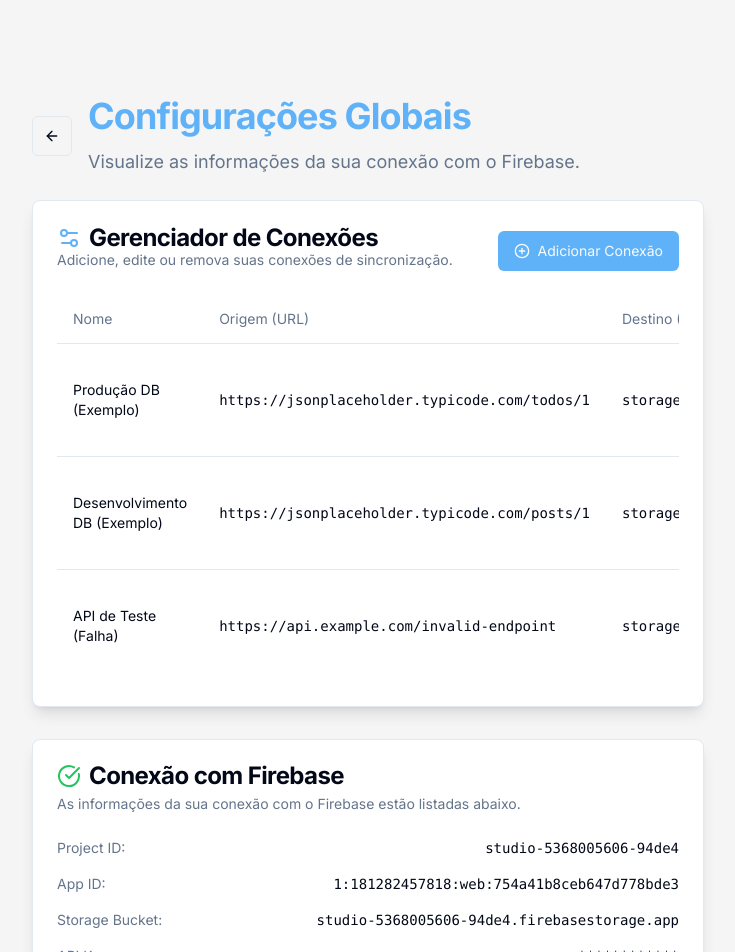
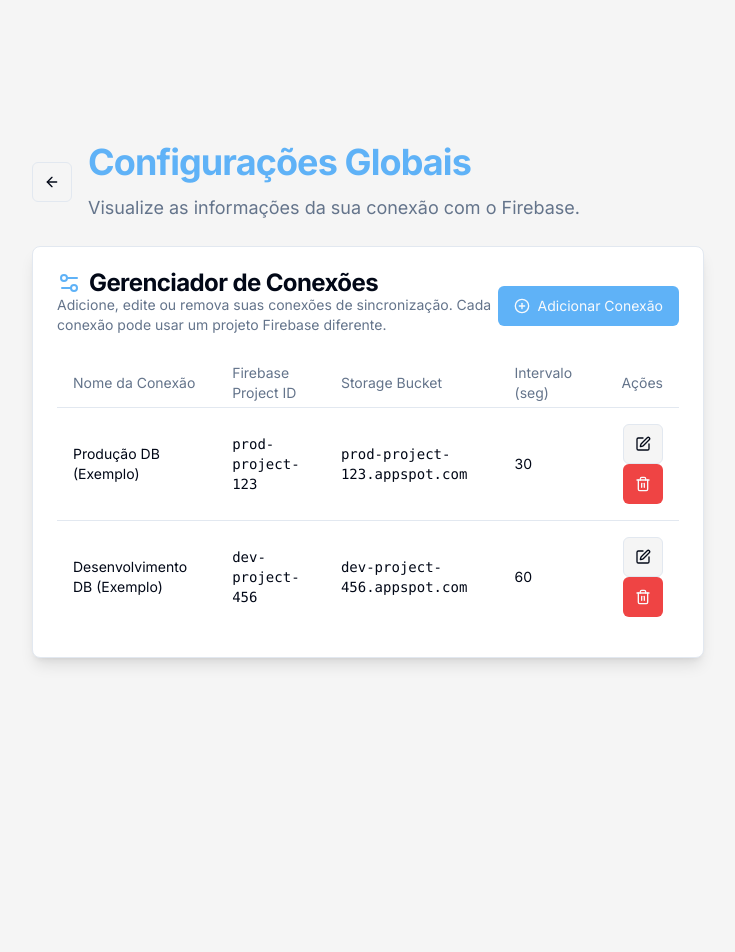
Before and after one commit to edinaldoof/projetosexecucao, a Next.js app: page /settings in a window 1280 px wide. Shown: the top 952 px of the page, without its empty margins (272-1007 px from the left). After the commit the page ends 800 px from the top, so only its background shows below. Built offline with nearby package versions, Linux system fonts and the light colour scheme.

Commit message:
faça isso

```diff
--- a/src/components/environment-form.tsx
+++ b/src/components/environment-form.tsx
@@ -23,12 +23,21 @@ import {
 } from '@/components/ui/form';
 import { Input } from '@/components/ui/input';
 import { Environment } from '@/contexts/sync-context';
+import { Separator } from './ui/separator';
 
 const formSchema = z.object({
   name: z.string().min(1, 'O nome é obrigatório.'),
   url: z.string().url('Por favor, insira uma URL válida.'),
-  firebaseTarget: z.string().min(1, 'O destino no Firebase é obrigatório.'),
   syncInterval: z.coerce.number().int().positive('O intervalo deve ser um número positivo de segundos.'),
+  firebasePath: z.string().min(1, 'O caminho de destino no Storage é obrigatório.'),
+  firebaseConfig: z.object({
+      apiKey: z.string().min(1, "API Key é obrigatória."),
+      authDomain: z.string().min(1, "Auth Domain é obrigatório."),
+      projectId: z.string().min(1, "Project ID é obrigatório."),
+      storageBucket: z.string().min(1, "Storage Bucket é obrigatório."),
+      messagingSenderId: z.string().min(1, "Messaging Sender ID é obrigatório."),
+      appId: z.string().min(1, "App ID é obrigatório."),
+  })
 });
 
 type EnvironmentFormValues = z.infer<typeof formSchema>;
@@ -51,8 +60,16 @@ export default function EnvironmentForm({
     defaultValues: {
       name: '',
       url: '',
-      firebaseTarget: '',
       syncInterval: 30,
+      firebasePath: 'storage/data/',
+      firebaseConfig: {
+        apiKey: '',
+        authDomain: '',
+        projectId: '',
+        storageBucket: '',
+        messagingSenderId: '',
+        appId: '',
+      }
     },
   });
 
@@ -61,15 +78,24 @@ export default function EnvironmentForm({
       form.reset({
         name: environment.name,
         url: environment.url,
-        firebaseTarget: environment.firebaseTarget,
-        syncInterval: environment.syncInterval / 1000, // Convert ms to seconds for display
+        syncInterval: environment.syncInterval / 1000,
+        firebasePath: environment.firebasePath,
+        firebaseConfig: environment.firebaseConfig,
       });
     } else {
       form.reset({
         name: '',
         url: '',
-        firebaseTarget: '',
         syncInterval: 30,
+        firebasePath: 'storage/data/',
+        firebaseConfig: {
+            apiKey: '',
+            authDomain: '',
+            projectId: '',
+            storageBucket: '',
+            messagingSenderId: '',
+            appId: '',
+        }
       });
     }
   }, [environment, form, isOpen]);
@@ -78,21 +104,22 @@ export default function EnvironmentForm({
     onSave({
       id: environment?.id || '', // ID will be generated in reducer for new envs
       ...data,
-      syncInterval: data.syncInterval * 1000, // Convert seconds to ms for storage
+      syncInterval: data.syncInterval * 1000, // Convert seconds to ms
     });
   };
 
   return (
     <Dialog open={isOpen} onOpenChange={onOpenChange}>
-      <DialogContent className="sm:max-w-[425px]">
+      <DialogContent className="sm:max-w-xl max-h-[90vh] overflow-y-auto">
         <DialogHeader>
           <DialogTitle>{environment ? 'Editar Conexão' : 'Adicionar Nova Conexão'}</DialogTitle>
           <DialogDescription>
-            Preencha os detalhes da conexão de sincronização.
+            Preencha os detalhes da conexão de sincronização, incluindo as credenciais do projeto Firebase de destino.
           </DialogDescription>
         </DialogHeader>
         <Form {...form}>
           <form onSubmit={form.handleSubmit(onSubmit)} className="space-y-4 py-4">
+            <h3 className="text-lg font-medium">Configuração da Origem</h3>
             <FormField
               control={form.control}
               name="name"
@@ -121,12 +148,28 @@ export default function EnvironmentForm({
             />
             <FormField
               control={form.control}
-              name="firebaseTarget"
+              name="syncInterval"
               render={({ field }) => (
                 <FormItem>
-                  <FormLabel>Destino no Firebase Storage (caminho)</FormLabel>
+                  <FormLabel>Intervalo de Sincronização (segundos)</FormLabel>
                   <FormControl>
-                    <Input placeholder="storage/producao/" {...field} />
+                    <Input type="number" {...field} />
+                  </FormControl>
+                  <FormMessage />
+                </FormItem>
+              )}
+            />
+
+            <Separator className="my-6" />
+            <h3 className="text-lg font-medium">Configuração do Firebase (Destino)</h3>
+             <FormField
+              control={form.control}
+              name="firebasePath"
+              render={({ field }) => (
+                <FormItem>
+                  <FormLabel>Caminho no Storage</FormLabel>
+                  <FormControl>
+                    <Input placeholder="caminho/para/salvar/dados.json" {...field} />
                   </FormControl>
                   <FormMessage />
                 </FormItem>
@@ -134,12 +177,77 @@ export default function EnvironmentForm({
             />
             <FormField
               control={form.control}
-              name="syncInterval"
+              name="firebaseConfig.projectId"
               render={({ field }) => (
                 <FormItem>
-                  <FormLabel>Intervalo de Sincronização (segundos)</FormLabel>
+                  <FormLabel>Project ID</FormLabel>
                   <FormControl>
-                    <Input type="number" {...field} />
+                    <Input {...field} />
+                  </FormControl>
+                  <FormMessage />
+                </FormItem>
+              )}
+            />
+            <FormField
+              control={form.control}
+              name="firebaseConfig.appId"
+              render={({ field }) => (
+                <FormItem>
+                  <FormLabel>App ID</FormLabel>
+                  <FormControl>
+                    <Input {...field} />
+                  </FormControl>
+                  <FormMessage />
+                </FormItem>
+              )}
+            />
+            <FormField
+              control={form.control}
+              name="firebaseConfig.storageBucket"
+              render={({ field }) => (
+                <FormItem>
+                  <FormLabel>Storage Bucket</FormLabel>
+                  <FormControl>
+                    <Input {...field} />
+                  </FormControl>
+                  <FormMessage />
+                </FormItem>
+              )}
+            />
+            <FormField
+              control={form.control}
+              name="firebaseConfig.apiKey"
+              render={({ field }) => (
+                <FormItem>
+                  <FormLabel>API Key</FormLabel>
+                  <FormControl>
+                    <Input type="password" {...field} />
+                  </FormControl>
+                  <FormMessage />
+                </FormItem>
+              )}
+            />
+             <FormField
+              control={form.control}
+              name="firebaseConfig.authDomain"
+              render={({ field }) => (
+                <FormItem>
+                  <FormLabel>Auth Domain</FormLabel>
+                  <FormControl>
+                    <Input {...field} />
+                  </FormControl>
+                  <FormMessage />
+                </FormItem>
+              )}
+            />
+             <FormField
+              control={form.control}
+              name="firebaseConfig.messagingSenderId"
+              render={({ field }) => (
+                <FormItem>
+                  <FormLabel>Messaging Sender ID</FormLabel>
+                  <FormControl>
+                    <Input {...field} />
                   </FormControl>
                   <FormMessage />
                 </FormItem>
--- a/src/components/environments-manager.tsx
+++ b/src/components/environments-manager.tsx
@@ -18,7 +18,7 @@ import {
   TableRow,
 } from '@/components/ui/table';
 import { useSync, Environment } from '@/contexts/sync-context';
-import { PlusCircle, Edit, Trash2, Link2, Database, Settings2 } from 'lucide-react';
+import { PlusCircle, Edit, Trash2, Settings2 } from 'lucide-react';
 import EnvironmentForm from './environment-form';
 import {
   AlertDialog,
@@ -70,7 +70,7 @@ export default function EnvironmentsManager() {
               <span>Gerenciador de Conexões</span>
             </CardTitle>
             <CardDescription>
-              Adicione, edite ou remova suas conexões de sincronização.
+              Adicione, edite ou remova suas conexões de sincronização. Cada conexão pode usar um projeto Firebase diferente.
             </CardDescription>
           </div>
           <Button onClick={handleAdd}>
@@ -82,9 +82,9 @@ export default function EnvironmentsManager() {
           <Table>
             <TableHeader>
               <TableRow>
-                <TableHead>Nome</TableHead>
-                <TableHead>Origem (URL)</TableHead>
-                <TableHead>Destino (Firebase)</TableHead>
+                <TableHead>Nome da Conexão</TableHead>
+                <TableHead>Firebase Project ID</TableHead>
+                <TableHead>Storage Bucket</TableHead>
                 <TableHead>Intervalo (seg)</TableHead>
                 <TableHead className="text-right">Ações</TableHead>
               </TableRow>
@@ -93,8 +93,8 @@ export default function EnvironmentsManager() {
               {state.environments.map((env) => (
                 <TableRow key={env.id}>
                   <TableCell className="font-medium">{env.name}</TableCell>
-                  <TableCell className="font-mono text-sm">{env.url}</TableCell>
-                  <TableCell className="font-mono text-sm">{env.firebaseTarget}</TableCell>
+                  <TableCell className="font-mono text-sm">{env.firebaseConfig.projectId}</TableCell>
+                  <TableCell className="font-mono text-sm">{env.firebaseConfig.storageBucket}</TableCell>
                   <TableCell>{env.syncInterval / 1000}</TableCell>
                   <TableCell className="text-right space-x-2">
                     <Button variant="outline" size="icon" onClick={() => handleEdit(env)}>
--- a/src/components/firebase-connection-info.tsx
+++ /dev/null
@@ -1,45 +0,0 @@
-'use client';
-
-import {
-  Card,
-  CardContent,
-  CardDescription,
-  CardHeader,
-  CardTitle,
-} from '@/components/ui/card';
-import { firebaseConfig } from '@/lib/firebase';
-import { CheckCircle } from 'lucide-react';
-
-export default function FirebaseConnectionInfo() {
-  return (
-    <Card className="shadow-lg">
-      <CardHeader>
-        <CardTitle className="flex items-center gap-2">
-          <CheckCircle className="h-6 w-6 text-green-500" />
-          <span>Conexão com Firebase</span>
-        </CardTitle>
-        <CardDescription>
-          As informações da sua conexão com o Firebase estão listadas abaixo.
-        </CardDescription>
-      </CardHeader>
-      <CardContent className="space-y-4 text-sm">
-        <div className="flex justify-between">
-          <span className="font-medium text-muted-foreground">Project ID:</span>
-          <span className="font-mono">{firebaseConfig.projectId}</span>
-        </div>
-        <div className="flex justify-between">
-          <span className="font-medium text-muted-foreground">App ID:</span>
-          <span className="font-mono">{firebaseConfig.appId}</span>
-        </div>
-        <div className="flex justify-between">
-          <span className="font-medium text-muted-foreground">Storage Bucket:</span>
-          <span className="font-mono">{firebaseConfig.storageBucket}</span>
-        </div>
-        <div className="flex justify-between">
-          <span className="font-medium text-muted-foreground">API Key:</span>
-          <span className="font-mono">************</span>
-        </div>
-      </CardContent>
-    </Card>
-  );
-}
--- a/src/components/settings-manager.tsx
+++ b/src/components/settings-manager.tsx
@@ -1,13 +1,11 @@
 'use client';
 
 import EnvironmentsManager from './environments-manager';
-import FirebaseConnectionInfo from './firebase-connection-info';
 
 export default function SettingsManager() {
   return (
     <div className="space-y-8">
       <EnvironmentsManager />
-      <FirebaseConnectionInfo />
     </div>
   );
 }
--- a/src/components/sync-instance.tsx
+++ b/src/components/sync-instance.tsx
@@ -12,8 +12,11 @@ import {
   Clock,
   ChevronDown,
   ChevronUp,
+  Database,
 } from 'lucide-react';
 import { useCallback, useEffect, useRef, useState } from 'react';
+import { getApp, getApps, initializeApp } from 'firebase/app';
+import { getStorage } from 'firebase/storage';
 
 import { Badge } from '@/components/ui/badge';
 import { Button } from '@/components/ui/button';
@@ -69,6 +72,14 @@ export default function SyncInstance({ sync, env }: SyncInstanceProps) {
   const handleSync = useCallback(async () => {
     if (sync.isPaused) return;
 
+    // Use a unique app name for each initialization to avoid conflicts
+    const appName = `firebase-app-${env.id}`;
+    const app = getApps().find(app => app.name === appName) || initializeApp(env.firebaseConfig, appName);
+    const storage = getStorage(app);
+    // In a real scenario, you would use this 'storage' instance to upload data.
+    console.log(`Firebase Storage instance for ${env.name} (Project: ${env.firebaseConfig.projectId})`, storage);
+
+
     if (abortControllerRef.current) {
       abortControllerRef.current.abort();
     }
@@ -89,6 +100,11 @@ export default function SyncInstance({ sync, env }: SyncInstanceProps) {
       if (!response.ok) {
         throw new Error(`A resposta da rede não foi 'ok': ${response.statusText}`);
       }
+
+      // Here you would typically get the data and upload to Firebase Storage
+      // const data = await response.json();
+      // const storageRef = ref(storage, env.firebasePath);
+      // await uploadString(storageRef, JSON.stringify(data), 'raw');
 
       for (let i = 50; i <= 100; i += 10) {
         if (signal.aborted) throw new DOMException('Sincronização abortada pelo usuário.', 'AbortError');
@@ -112,7 +128,7 @@ export default function SyncInstance({ sync, env }: SyncInstanceProps) {
     } finally {
       abortControllerRef.current = null;
     }
-  }, [env.url, env.name, sync.id, sync.isPaused, toast, dispatch]);
+  }, [env, sync.id, sync.isPaused, toast, dispatch]);
 
   useEffect(() => {
     if (sync.isPaused) {
@@ -156,12 +172,18 @@ export default function SyncInstance({ sync, env }: SyncInstanceProps) {
             </div>
             <div className="flex-grow border-t border-dashed"></div>
             <div className="flex items-center gap-2">
-                <Cloud className="h-5 w-5" />
-              <span className="font-medium text-foreground">
-                {env.firebaseTarget}
+                <Database className="h-5 w-5" />
+              <span className="font-medium text-foreground truncate max-w-xs">
+                {env.firebaseConfig.projectId}
               </span>
             </div>
           </div>
+           <div className="flex items-center justify-center gap-2 text-sm text-muted-foreground">
+             <Cloud className="h-5 w-5" />
+             <span className="font-mono text-xs">
+                {env.firebaseConfig.storageBucket}/{env.firebasePath}
+             </span>
+            </div>
           <Progress value={sync.syncProgress} className="w-full" />
           <div className="flex justify-between text-sm text-gray-500">
             <span>
--- a/src/contexts/sync-context.tsx
+++ b/src/contexts/sync-context.tsx
@@ -1,6 +1,6 @@
 'use client';
 
-import { createContext, useContext, useReducer, ReactNode, Dispatch, useEffect, useCallback } from "react";
+import { createContext, useContext, useReducer, ReactNode, Dispatch, useEffect } from "react";
 import { v4 as uuidv4 } from 'uuid';
 
 // Types
@@ -13,12 +13,22 @@ export type LogEntry = {
   timestamp: string;
 };
 
+export type FirebaseConfig = {
+    apiKey: string;
+    authDomain: string;
+    projectId: string;
+    storageBucket: string;
+    messagingSenderId: string;
+    appId: string;
+};
+
 export type Environment = {
   id: string;
   name: string;
   url: string;
-  firebaseTarget: string;
   syncInterval: number;
+  firebaseConfig: FirebaseConfig;
+  firebasePath: string; // Path within the storage bucket
 };
 
 export type SyncInstance = {
@@ -51,27 +61,37 @@ const initialState: State = {
   syncs: [],
 };
 
+// Default values are for example purposes only.
 const defaultEnvironments: Environment[] = [
   {
     id: '1',
     name: 'Produção DB (Exemplo)',
     url: 'https://jsonplaceholder.typicode.com/todos/1',
-    firebaseTarget: 'storage/producao/',
     syncInterval: 30000,
+    firebaseConfig: {
+      projectId: "prod-project-123",
+      appId: "1:prod:web:123",
+      storageBucket: "prod-project-123.appspot.com",
+      apiKey: "prod-key-123",
+      authDomain: "prod-project-123.firebaseapp.com",
+      messagingSenderId: "12345",
+    },
+    firebasePath: 'storage/producao/',
   },
   {
     id: '2',
     name: 'Desenvolvimento DB (Exemplo)',
     url: 'https://jsonplaceholder.typicode.com/posts/1',
-    firebaseTarget: 'storage/desenvolvimento/',
     syncInterval: 60000,
-  },
-  {
-    id: '3',
-    name: 'API de Teste (Falha)',
-    url: 'https://api.example.com/invalid-endpoint',
-    firebaseTarget: 'storage/testes_falha/',
-    syncInterval: 30000,
+     firebaseConfig: {
+      projectId: "dev-project-456",
+      appId: "1:dev:web:456",
+      storageBucket: "dev-project-456.appspot.com",
+      apiKey: "dev-key-456",
+      authDomain: "dev-project-456.firebaseapp.com",
+      messagingSenderId: "67890",
+    },
+    firebasePath: 'storage/desenvolvimento/',
   },
 ];
 
@@ -204,7 +224,6 @@ export function SyncProvider({ children }: { children: ReactNode }) {
       const storedState = localStorage.getItem('syncAppState');
       if (storedState) {
         const parsedState = JSON.parse(storedState);
-        // Ensure logs are not excessively long
         parsedState.syncs.forEach((sync: SyncInstance) => {
           if (sync.logs.length > 50) {
             sync.logs = sync.logs.slice(0, 50);
@@ -212,7 +231,6 @@ export function SyncProvider({ children }: { children: ReactNode }) {
         });
         dispatch({ type: 'INITIALIZE_STATE', payload: parsedState });
       } else {
-        // Initialize with default environments if nothing is in localStorage
          const initialSyncs: SyncInstance[] = defaultEnvironments.map(env => ({
             id: env.id,
             isPaused: true,
@@ -237,7 +255,9 @@ export function SyncProvider({ children }: { children: ReactNode }) {
 
   useEffect(() => {
     try {
-      localStorage.setItem('syncAppState', JSON.stringify(state));
+      if (state.environments.length > 0 || state.syncs.length > 0) {
+        localStorage.setItem('syncAppState', JSON.stringify(state));
+      }
     } catch (error) {
         console.error("Failed to save state to localStorage", error);
     }
--- a/src/lib/firebase.ts
+++ /dev/null
@@ -1,19 +0,0 @@
-import { getApp, getApps, initializeApp } from 'firebase/app';
-import { getStorage } from 'firebase/storage';
-
-// IMPORTANT: Add your Firebase project configuration to .env.local
-// See .env.example for a template.
-const firebaseConfig = {
-  projectId: "studio-5368005606-94de4",
-  appId: "1:181282457818:web:754a41b8ceb647d778bde3",
-  storageBucket: "studio-5368005606-94de4.firebasestorage.app",
-  apiKey: "AIzaSyD-KsDNyiTbJCBQj76XaxZ9irEK_7fdRhE",
-  authDomain: "studio-5368005606-94de4.firebaseapp.com",
-  messagingSenderId: "181282457818",
-};
-
-// Initialize Firebase
-const app = !getApps().length ? initializeApp(firebaseConfig) : getApp();
-const storage = getStorage(app);
-
-export { app, storage, firebaseConfig };
```
